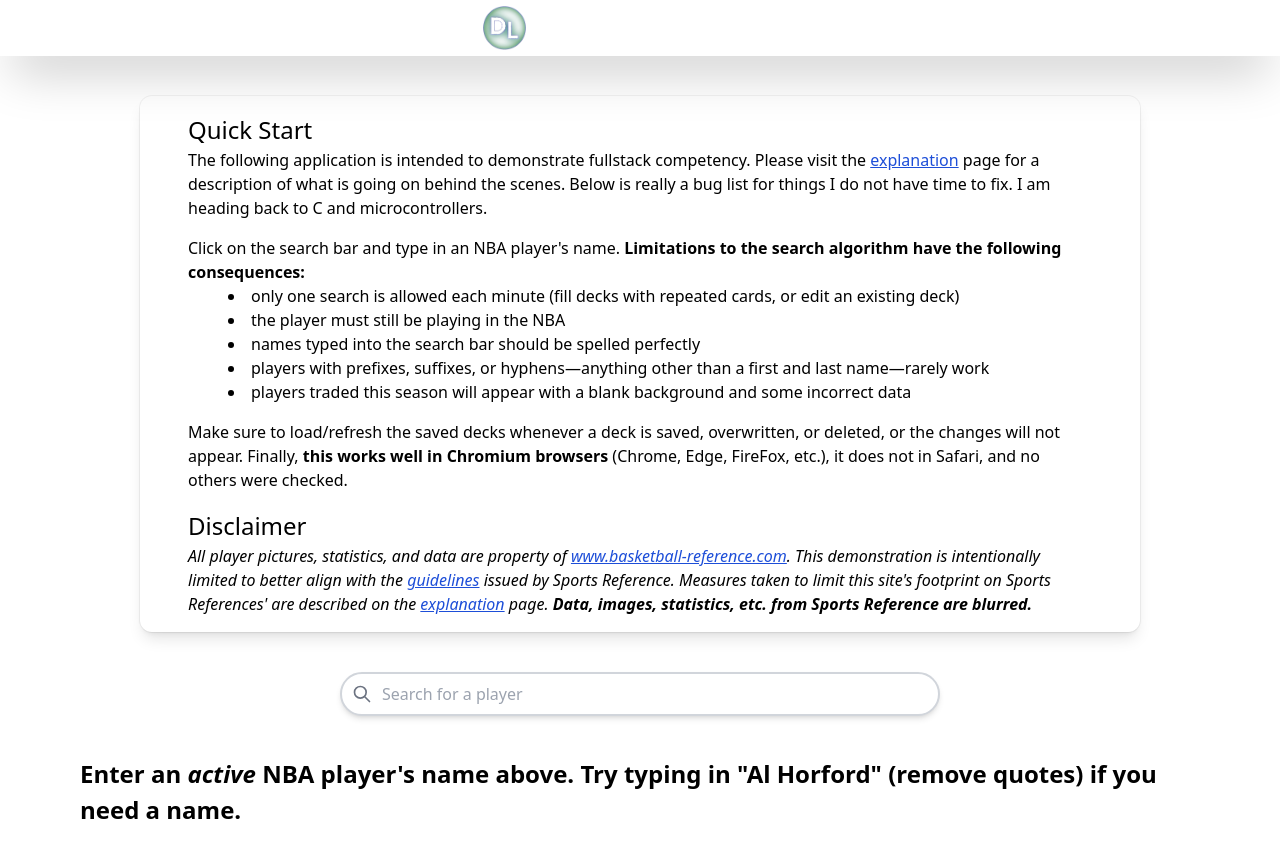
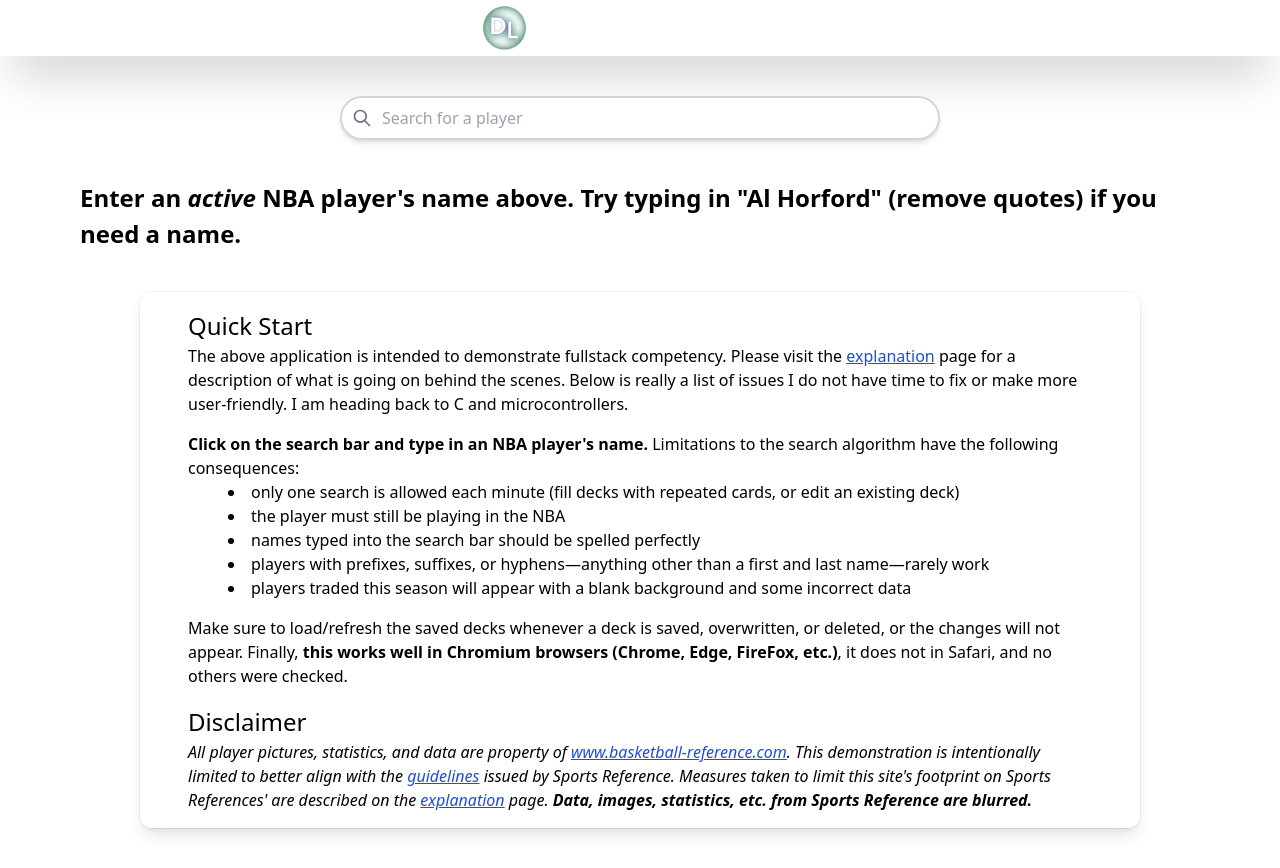
Before and after one commit to davidluby/next-portfolio, a Next.js app: page /decks in a window 1280 px wide. Built offline with nearby package versions, Linux system fonts and the light colour scheme.

Commit message:
swapped search and explanation panel, added help button, updated bolding and verbiage

```diff
--- /dev/null
+++ b/src/components/decks/Help.js
@@ -0,0 +1,17 @@
+import React from 'react'
+
+export default function Help() {
+    const scrollHelp = () => {
+		const element = document.getElementById('helpID');
+		window.scrollTo({
+			top:element.offsetTop,
+			behavior:"smooth"
+		});
+	};
+  return (
+    <button className="bg-green-700 hover:bg-green-600 transition all duration-500 text-white font-bold py-2 px-4 rounded-full"
+			onClick={scrollHelp}>
+        Help
+    </button>
+  )
+}
--- a/src/components/decks/Interface.js
+++ b/src/components/decks/Interface.js
@@ -1,11 +1,12 @@
 import React from 'react'
 import Card from "@components/decks/Card"
-import Show from "@components/decks/Show"
 import Add from "@components/decks/Add"
 import Deck from "@components/decks/Deck"
 import New from "@components/decks/New"
 import Save from "@components/decks/Save"
 import ExpandCards from "@components/decks/ExpandCards"
+import Show from "@components/decks/Show"
+import Help from "@components/decks/Help"
 
 export default function Interface({ setHidden, searching, playerData, empty, setEmpty, cards, setCards, deck, setDeck }) {
 
@@ -30,7 +31,10 @@ export default function Interface({ setHidden, searching, playerData, empty, set
 				{ !empty ? <New setDeck={setDeck} /> : null}
 				{ (!empty && (cards.length > 1)) ? <ExpandCards /> : null}
 			</div>
-			<Show setHidden={setHidden} empty={empty} setEmpty={setEmpty} setCards={setCards} setDeck={setDeck} />
+			<div className="flex flex-row items-center space-x-2">
+				<Show setHidden={setHidden} empty={empty} setEmpty={setEmpty} setCards={setCards} setDeck={setDeck} />
+				<Help />
+			</div>
 		</div>
 	)
 }
--- a/src/pages/decks.js
+++ b/src/pages/decks.js
@@ -15,19 +15,25 @@ export default function Decks() {
 
 
   return (
-    <div className="flex flex-col items-center px-10">
+    <div id="editID" className="flex flex-col items-center px-10">
+		<Search setPlayerData={setPlayerData} setSearching={setSearching} setHidden={setHidden} />
+		<div className="p-10">
+			{ !hidden ? <Interface setHidden={setHidden} searching={searching} playerData={playerData} empty={empty} setEmpty={setEmpty}
+							cards={cards} setCards={setCards} deck={deck} setDeck={setDeck} />
+				: <h1><b>Enter an <i>active</i> NBA player&apos;s name above. Try typing in &#34;Al Horford&#34; (remove quotes) if you need a name.</b></h1>}
+		</div>
 		<div className="mb-10 w-5/6 px-12 py-4 items-center shadow-lg rounded-xl ring-1 ring-black/5">
 			<h1>
 				Quick Start
 			</h1>
 			<p>
-				The following application is intended to demonstrate fullstack competency. Please visit the <a className="underline text-blue-700 hover:text-blue-400"
+				The above application is intended to demonstrate fullstack competency. Please visit the <a className="underline text-blue-700 hover:text-blue-400"
 					href="https://main--davidluby.netlify.app/decks_ex"
 					target="_blank"
-					rel="noopener noreferrer">explanation</a> page for a description of what is going on behind the scenes. Below is really a bug list for things I do not have time to fix. I am heading back to C and microcontrollers.
+					rel="noopener noreferrer">explanation</a> page for a description of what is going on behind the scenes. Below is really a list of issues I do not have time to fix or make more user-friendly. I am heading back to C and microcontrollers.
 			</p>
 			<p className="mt-4">
-				Click on the search bar and type in an NBA player&#x27;s name. <b>Limitations to the search algorithm have the following consequences:</b>
+				<b>Click on the search bar and type in an NBA player&#x27;s name.</b> Limitations to the search algorithm have the following consequences:
 			</p>
 			<ul className="list-disc list-inside">
 				<li className="ml-10">only one search is allowed each minute (fill decks with repeated cards, or edit an existing deck)</li>
@@ -37,7 +43,7 @@ export default function Decks() {
 				<li className="ml-10">players traded this season will appear with a blank background and some incorrect data</li>
 			</ul>
 			<p className="mt-4">
-				Make sure to load/refresh the saved decks whenever a deck is saved, overwritten, or deleted, or the changes will not appear. Finally, <b>this works well in Chromium browsers</b> (Chrome, Edge, FireFox, etc.), it does not in Safari, and no others were checked.
+				Make sure to load/refresh the saved decks whenever a deck is saved, overwritten, or deleted, or the changes will not appear. Finally, <b>this works well in Chromium browsers (Chrome, Edge, FireFox, etc.)</b>, it does not in Safari, and no others were checked.
 			</p>
 			<h1 className="mt-4">
 				Disclaimer
@@ -55,12 +61,6 @@ export default function Decks() {
 				rel="noopener noreferrer">explanation</a> page.<b> Data, images, statistics, etc. from Sports Reference are blurred.</b></i>
       		</p>
 		</div>
-		<Search setPlayerData={setPlayerData} setSearching={setSearching} setHidden={setHidden} />
-		<div className="p-10">
-			{ !hidden ? <Interface setHidden={setHidden} searching={searching} playerData={playerData} empty={empty} setEmpty={setEmpty}
-							cards={cards} setCards={setCards} deck={deck} setDeck={setDeck} />
-				: <h1><b>Enter an <i>active</i> NBA player&apos;s name above. Try typing in &#34;Al Horford&#34; (remove quotes) if you need a name.</b></h1>}
-		</div>
     </div>
 	)
 }
--- a/src/pages/decks_ex.js
+++ b/src/pages/decks_ex.js
@@ -42,9 +42,9 @@ export default function DecksEx() {
 				The backend repository uses Git, GitHub, AWS CodePipeline, and AWS CodeDeploy for CI/CD deployment to the Amazon Linux 2 instance where this is hosted. Similarly, the frontend uses Git and GitHub to deploy directly to Netlify.
 			</p>
 			<p className="mt-4">
-				I regret that this website&#8212;in particular, this application&#8212;is not very responsive (4/13/2023), but I feel it demonstrates fullstack competency, my desire to continue learning, and is enough to post. If you see anything broken or poorly-done, I probably know about it, so challenge me to fix it!
+				I regret that this website&#8212;in particular, this application&#8212;is not very responsive (4/13/2023), but I feel it demonstrates fullstack competency and is enough to post. If you see anything broken or poorly-done, I probably know about it, so challenge me to fix it! <b>And, yes, this is wildly overengineered for my purposes, but it was a great learning experience.</b>
 			</p>
-			<img src="/system.png"></img>
+			<img className="mt-10" src="/system.png"></img>
 		</div>
     </div>
 	)
```
